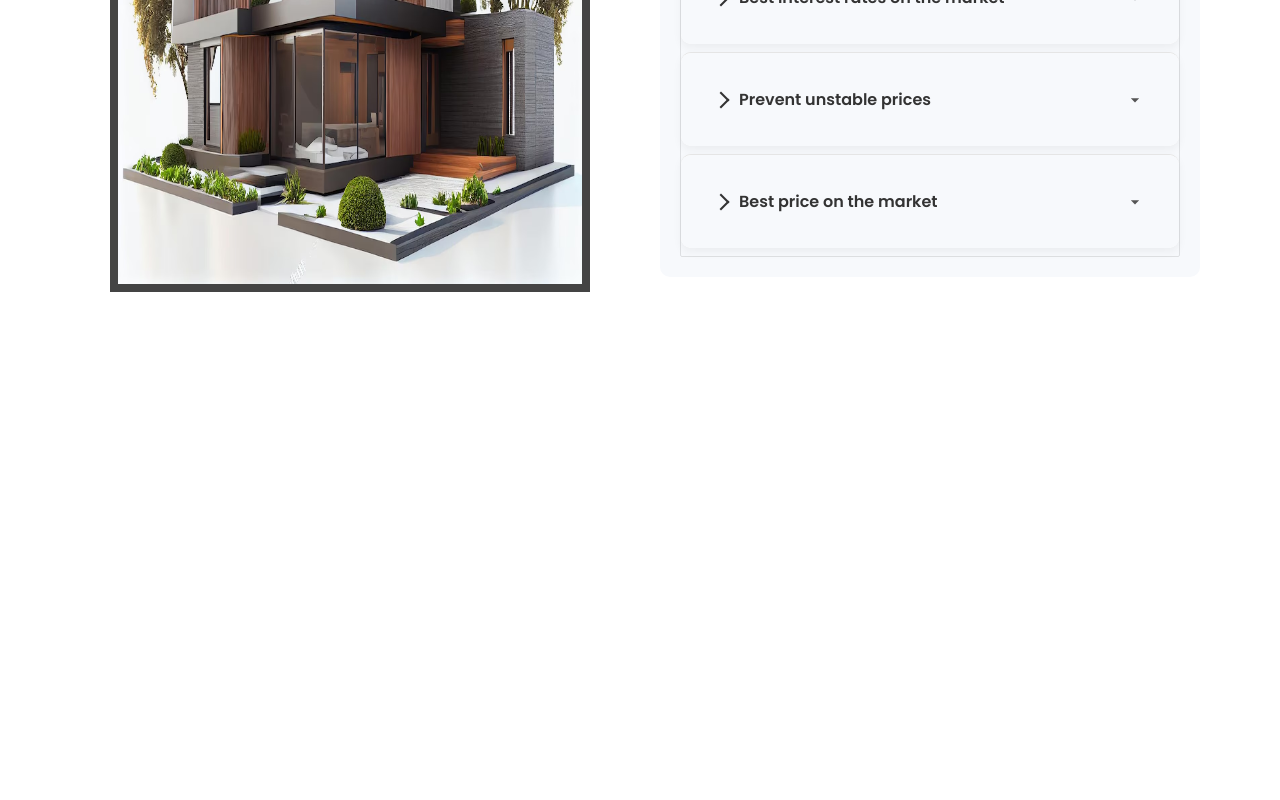
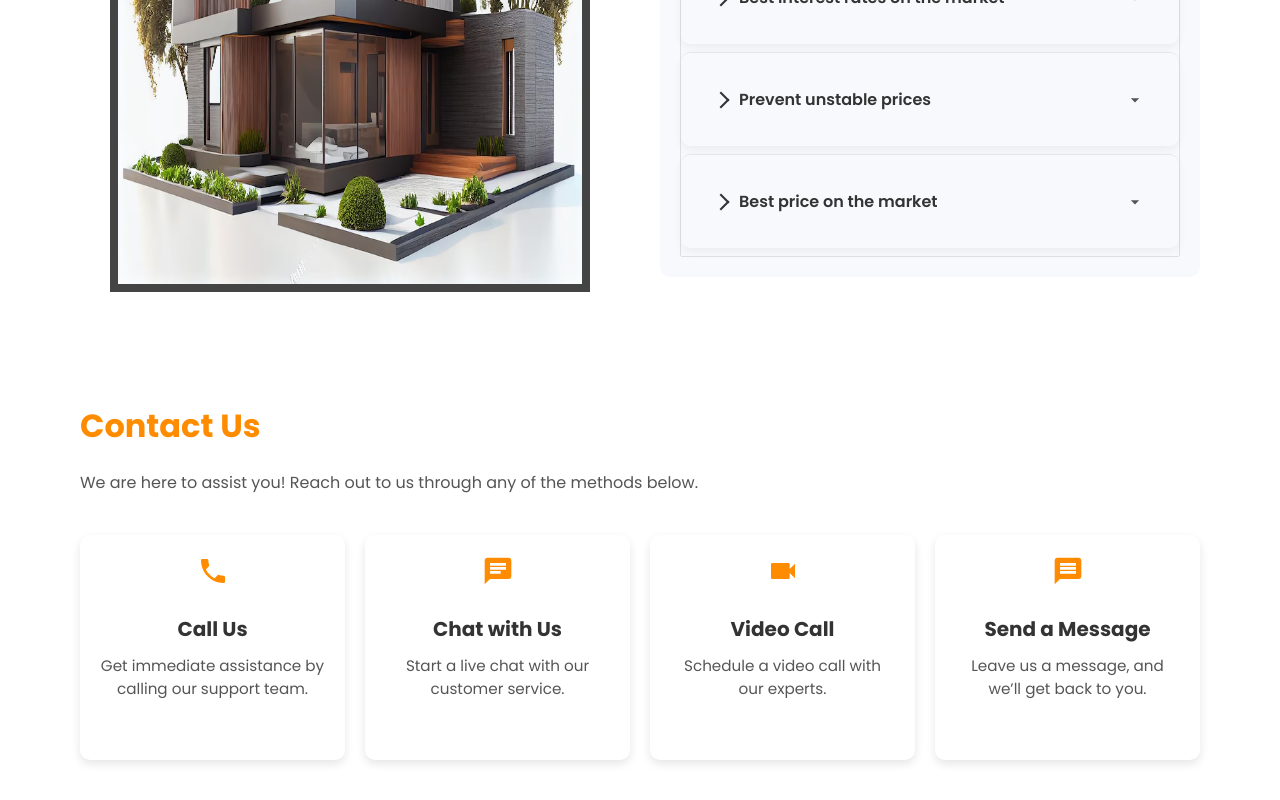
Before and after one commit to Fiza-Sahar/Real_Estate_Website, a React (Create React App) app in the folder my-app/: page / in a window 1280 px wide. Shown: the part 1899-2699 px from the top of the page. Before the commit the page ends 2261 px from the top, so only its background shows below. Built offline with nearby package versions, Linux system fonts and the light colour scheme.

Commit message:
Create Contact_Us Page

```diff
--- a/my-app/src/App.js
+++ b/my-app/src/App.js
@@ -5,6 +5,7 @@ import './App.css'
 import Companies from './components/Companies/Companies';
 import Residencies from './components/Residencies/Residencies';
 import Value from './components/Value/Value';
+import Contact from './components/ContactUs/Contact';
 
 function App() {
   return (
@@ -17,6 +18,7 @@ function App() {
         <Companies/>
         <Residencies/>
         <Value/>
+        <Contact/>
 
     </div>
   );
--- /dev/null
+++ b/my-app/src/components/ContactUs/Contact.css
@@ -0,0 +1,79 @@
+.contact-us {
+  max-width: 1200px;
+  margin: 0 auto;
+  padding: 40px;
+}
+
+.contact-container {
+  display: flex; /* Set flexbox on the container */
+  align-items: center; /* Center items vertically */
+  flex-direction: row; /* Ensure items are in a row */
+}
+
+.contact-image {
+  flex: 1; /* Allow the image section to take 1 part of the available space */
+  display: flex;
+  justify-content: center;
+  align-items: center;
+  margin-right: 20px; /* Space between image and contact info */
+}
+
+.contact-image img {
+  width: 100%;
+  max-width: 600px;
+  border-radius: 20px;
+  box-shadow: 0 4px 20px rgba(0, 0, 0, 0.1);
+}
+
+.contact-info {
+  flex: 1; /* Allow contact info section to take 1 part of the available space */
+  text-align: left; /* Align text to the left */
+}
+
+.contact-info h2 {
+  color: #ff8c00;
+  font-size: 2rem;
+  margin-bottom: 20px;
+}
+
+.contact-info p {
+  font-size: 1rem;
+  color: #555;
+  margin-bottom: 40px;
+}
+
+.contact-cards {
+  display: grid;
+  grid-template-columns: repeat(auto-fill, minmax(250px, 1fr));
+  gap: 20px;
+}
+
+.contact-card {
+  background-color: #fff;
+  border-radius: 10px;
+  box-shadow: 0 4px 10px rgba(0, 0, 0, 0.1);
+  padding: 20px;
+  text-align: center;
+  transition: transform 0.3s ease;
+}
+
+.contact-card:hover {
+  transform: translateY(-5px);
+}
+
+.contact-icon {
+  font-size: 2rem;
+  color: #ff8c00;
+  margin-bottom: 10px;
+}
+
+.contact-card h3 {
+  font-size: 1.25rem;
+  color: #333;
+  margin: 10px 0;
+}
+
+.contact-card p {
+  font-size: 0.95rem;
+  color: #555;
+}
--- /dev/null
+++ b/my-app/src/components/ContactUs/Contact.jsx
@@ -0,0 +1,55 @@
+import React from 'react';
+import './Contact.css';
+import contactImage from '../../Assets/Images/Company-01.jpg'; // Replace with your image path
+import { MdPhone, MdChat, MdVideocam, MdMessage } from 'react-icons/md';
+
+const Contact = () => {
+  return (
+    <div className="contact-us">
+      {/* Container for image and contact information */}
+      <div className="contact-container">
+        {/* Image Section */}
+
+
+        {/* Contact Information Section */}
+        <div className="contact-info">
+          <h2>Contact Us</h2>
+          <p>
+            We are here to assist you! Reach out to us through any of the methods below.
+          </p>
+          <div className="contact-cards">
+            {/* Call Card */}
+            <div className="contact-card">
+              <MdPhone className="contact-icon" />
+              <h3>Call Us</h3>
+              <p>Get immediate assistance by calling our support team.</p>
+            </div>
+
+            {/* Chat Card */}
+            <div className="contact-card">
+              <MdChat className="contact-icon" />
+              <h3>Chat with Us</h3>
+              <p>Start a live chat with our customer service.</p>
+            </div>
+
+            {/* Video Call Card */}
+            <div className="contact-card">
+              <MdVideocam className="contact-icon" />
+              <h3>Video Call</h3>
+              <p>Schedule a video call with our experts.</p>
+            </div>
+
+            {/* Messages Card */}
+            <div className="contact-card">
+              <MdMessage className="contact-icon" />
+              <h3>Send a Message</h3>
+              <p>Leave us a message, and we’ll get back to you.</p>
+            </div>
+          </div>
+        </div>
+      </div>
+    </div>
+  );
+};
+
+export default Contact;
```
